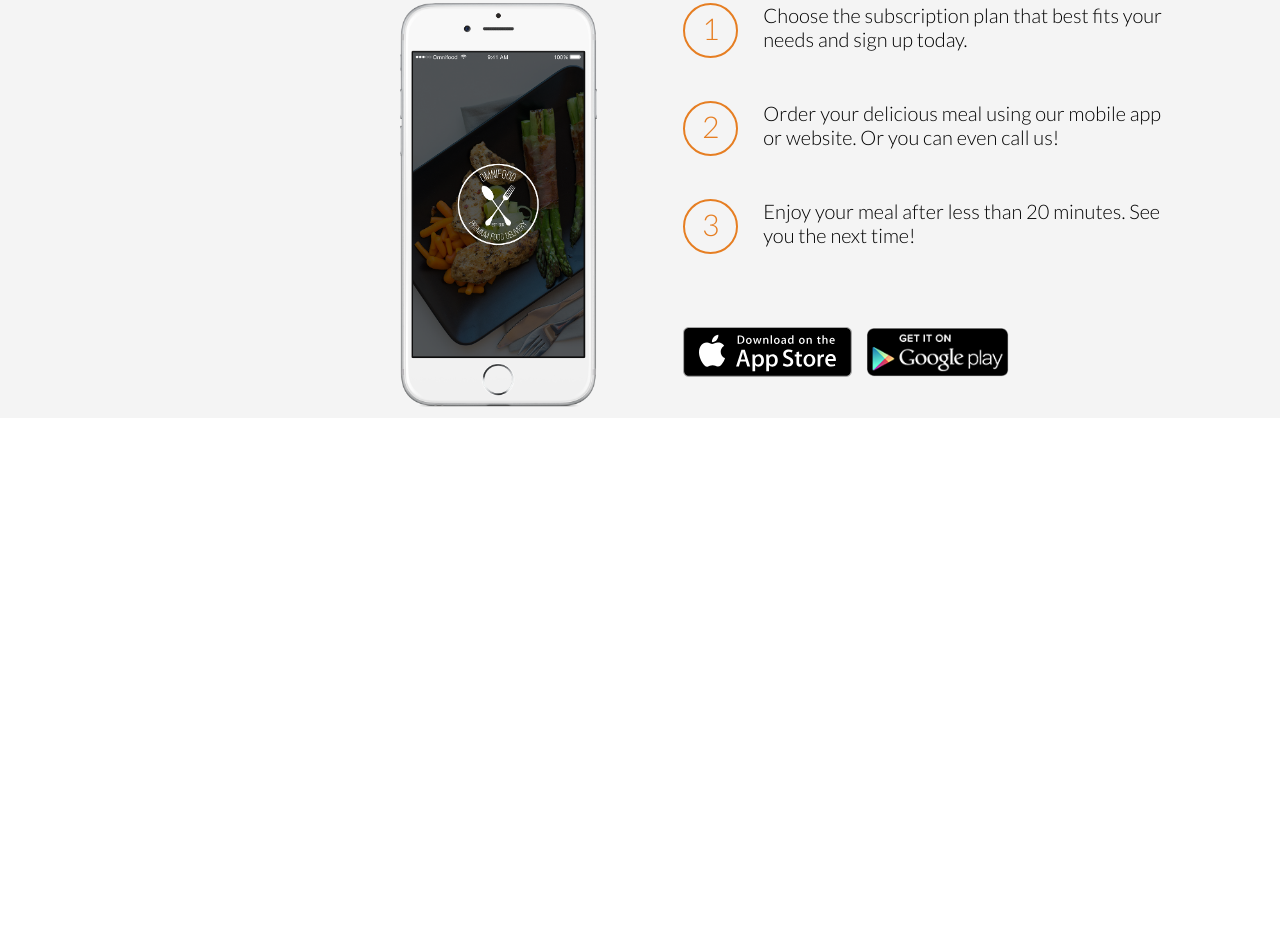
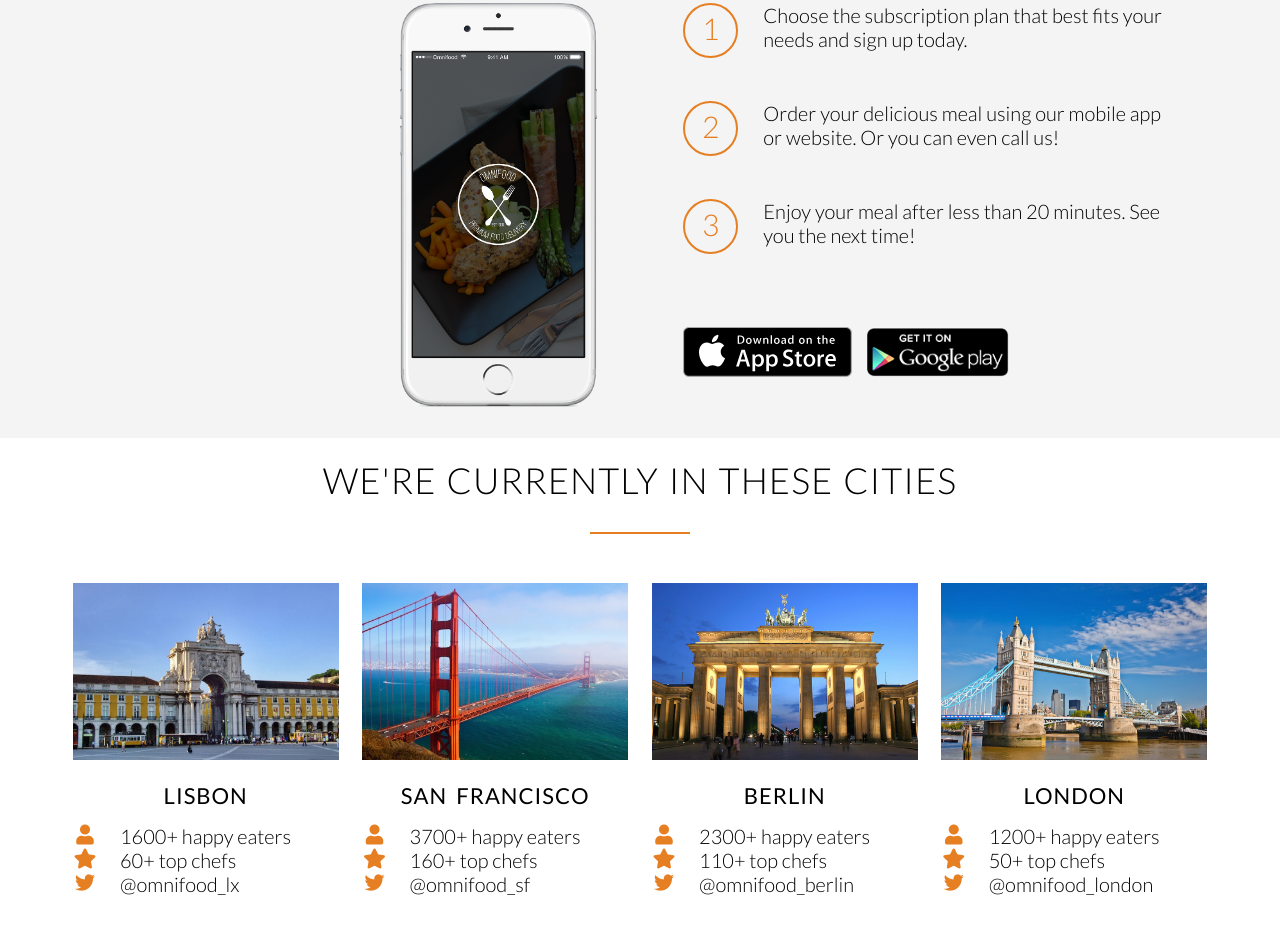
Before and after one commit to sarzal666/Omnifood, a plain HTML site: page index.html in a window 1280 px wide. Shown: the part 2091-3018 px from the top of the page. Before the commit the page ends 2509 px from the top, so only its background shows below. Drawn offline with Linux system fonts and the light colour scheme.

Commit message:
added cities section

```diff
--- a/css/_mixins.scss
+++ b/css/_mixins.scss
@@ -23,6 +23,16 @@
     font: {
         size: $h2size;
         weight: 300;
+    }
+
+    &:after {
+        display: block;
+        height: 2px;
+        background-color: #e67e22;
+        content: " ";
+        width: 100px;
+        margin: 0 auto;
+        margin-top: 30px;
     }
 }
 
--- a/css/style.scss
+++ b/css/style.scss
@@ -104,16 +104,6 @@ header {
 
     h2 {
         @include h2style;
-
-        &:after {
-            display: block;
-            height: 2px;
-            background-color: #e67e22;
-            content: " ";
-            width: 100px;
-            margin: 0 auto;
-            margin-top: 30px;
-        }
     }
 
     .icon-big {
@@ -182,20 +172,11 @@ header {
 }
 
 .section-how-it-works {
-    padding-top: 20px;
+    padding: 20px 0;
     background-color: #f4f4f4;
+
     h2 {
         @include h2style;
-
-        &:after {
-            display: block;
-            height: 2px;
-            background-color: #e67e22;
-            content: " ";
-            width: 100px;
-            margin: 0 auto;
-            margin-top: 30px;
-        }
     }
 
     .steps-box {
@@ -242,3 +223,38 @@ header {
         }
     }
 }
+
+.section-cities {
+    padding: 20px 0;
+
+    h2 {
+        @include h2style;
+    }
+
+    .city-box {
+        img {
+            width: 100%;
+            height: auto;
+            margin-bottom: 15px;
+            padding: 1%;
+        }
+
+        h3 {
+            @include h3style;
+        }
+        .city-features {
+            font: {
+                weight: 300;
+            }
+            .icon-small {
+                color: $orange;
+                width:30px;
+                display: inline-block;
+                vertical-align: middle;
+                text-align: center;
+                margin-top:-8px;
+                margin-right:20px;
+            }
+        }
+    }
+}
--- a/index.html
+++ b/index.html
@@ -99,7 +99,9 @@
         </ul>
     </section>
     <section class="section-how-it-works">
-        <h2>How it works &mdash; simple as 1, 2, 3 </h2>
+        <div class="row">
+            <h2>How it works &mdash; simple as 1, 2, 3 </h2>
+        </div>
         <div class="row">
             <div class="col span-1-of-2 steps-box"><img src="/img/app-iPhone.png" alt="Omnifood app on Iphone"
                     class="omnifood-app"></div>
@@ -124,8 +126,46 @@
             </div>
         </div>
     </section>
+    <section class="section-cities">
+        <div class="row">
+            <h2>We're currently in these cities</h2>
+        </div>
+        <div class="row">
+            <div class="col span-1-of-4 city-box">
+                <img src="img/lisbon-3.jpg" alt="city of Lisbon">
+                <h3>Lisbon</h3>
+                <div class="city-features"><i class="fas fa-user icon-small"></i>1600+ happy eaters</div>
+                <div class="city-features"><i class="fas fa-star icon-small"></i>60+ top chefs</div>
+                <div class="city-features"><i class="fab fa-twitter icon-small"></i>@omnifood_lx</div>
+            </div>
+            <div class="col span-1-of-4 city-box">
+                <img src="img/san-francisco.jpg" alt="city of San Francisco">
+                <h3>San Francisco</h3>
+                <div class="city-features"><i class="fas fa-user icon-small"></i>3700+ happy eaters</div>
+                <div class="city-features"><i class="fas fa-star icon-small"></i>160+ top chefs</div>
+                <div class="city-features"><i class="fab fa-twitter icon-small"></i>@omnifood_sf</div>
+            </div>
+            <div class="col span-1-of-4 city-box">
+                <img src="img/berlin.jpg" alt="city of Berlin">
+                <h3>Berlin</h3>
+                <div class="city-features"><i class="fas fa-user icon-small"></i>2300+ happy eaters</div>
+                <div class="city-features"><i class="fas fa-star icon-small"></i>110+ top chefs</div>
+                <div class="city-features"><i class="fab fa-twitter icon-small"></i>@omnifood_berlin</div>
+            </div>
+            <div class="col span-1-of-4 city-box">
+                <img src="img/london.jpg" alt="city of London">
+                <h3>London</h3>
+                <div class="city-features"><i class="fas fa-user icon-small"></i>1200+ happy eaters</div>
+                <div class="city-features"><i class="fas fa-star icon-small"></i>50+ top chefs</div>
+                <div class="city-features"><i class="fab fa-twitter icon-small"></i>@omnifood_london</div>
+            </div>
+        </div>
+    </section>
 
     <script src="/js/scripts.js"></script>
 </body>
 
 </html>
+<!--
+
+ -->
```
Also changed, not shown: css/style.css, 1 other file.
